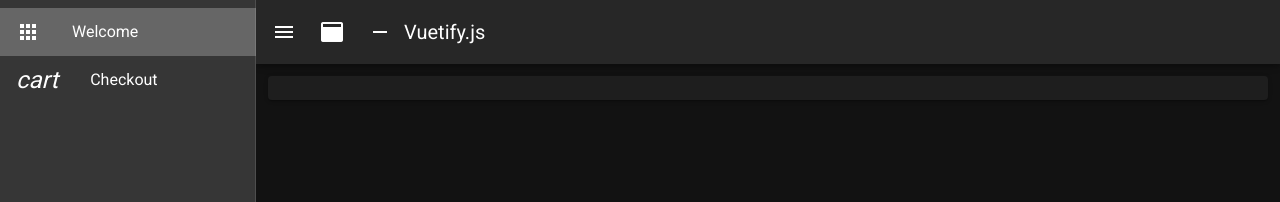
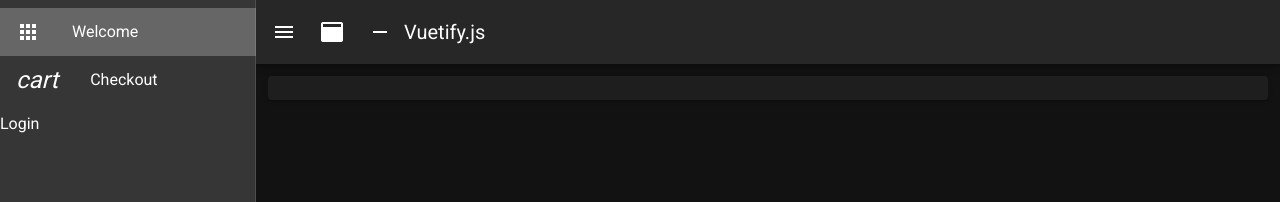
Before and after one commit to Lickitung-zz/US-kratom, a Nuxt app in the folder US-Kratom/: page / in a window 1280 px wide. Both pictures are taken after a click on the button 28 px from the left and 32 px from the top of the page. Shown: the top 202 px of the page. Built offline with nearby package versions, Linux system fonts and the light colour scheme; what vuefire would draw is missing.

Commit message:
add login and logout with vuex WIP

```diff
--- /dev/null
+++ b/US-Kratom/firestore.indexes.json
@@ -0,0 +1,4 @@
+{
+  "indexes": [],
+  "fieldOverrides": []
+}
--- a/US-Kratom/layouts/default.vue
+++ b/US-Kratom/layouts/default.vue
@@ -23,7 +23,10 @@
           </v-list-item-content>
         </v-list-item>
       </v-list>
+      <button v-if="!mySession" @click="login()">Login</button>
+      <button v-else @click="logout()">Logout</button>
     </v-navigation-drawer>
+
     <v-app-bar
       :clipped-left="clipped"
       fixed
@@ -78,7 +81,14 @@
 </template>
 
 <script>
+import {db} from '@/plugins/firebase'
+import firebase from 'firebase/app'
+import 'firebase/auth'
+
 export default {
+  created () {
+    this.$store.dispatch('setSession');
+  },
   data () {
     return {
       clipped: false,
@@ -101,6 +111,29 @@ export default {
       rightDrawer: false,
       title: 'Vuetify.js'
     }
+  },
+  methods: {
+    login() {
+      console.log('login');
+      let provider = new firebase.auth.GoogleAuthProvider();
+      firebase
+      .auth()
+      .signInWithPopup(provider)
+      .then(function(result) {
+        console.log('signed in');
+      })
+      .catch(function(error) {
+        console.log(error);
+      })
+    },
+    logout() {
+      console.log('logout');
+    }
+  },
+  computed: {
+    mySession() {
+      return this.$store.getters.session;
+    }
   }
 }
 </script>
```
Also changed, not shown: US-Kratom/firebase.json (added), 2 other files (tests, documents, lock files or other folders).
